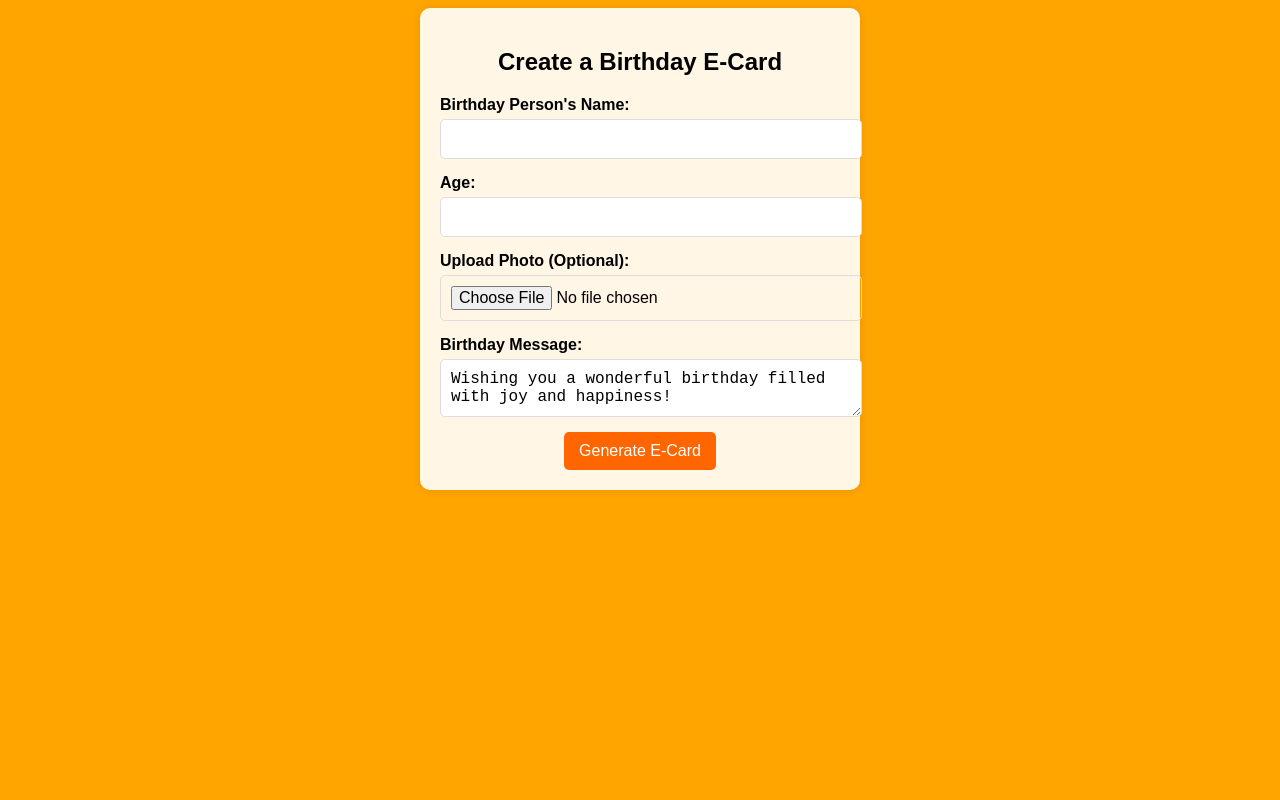
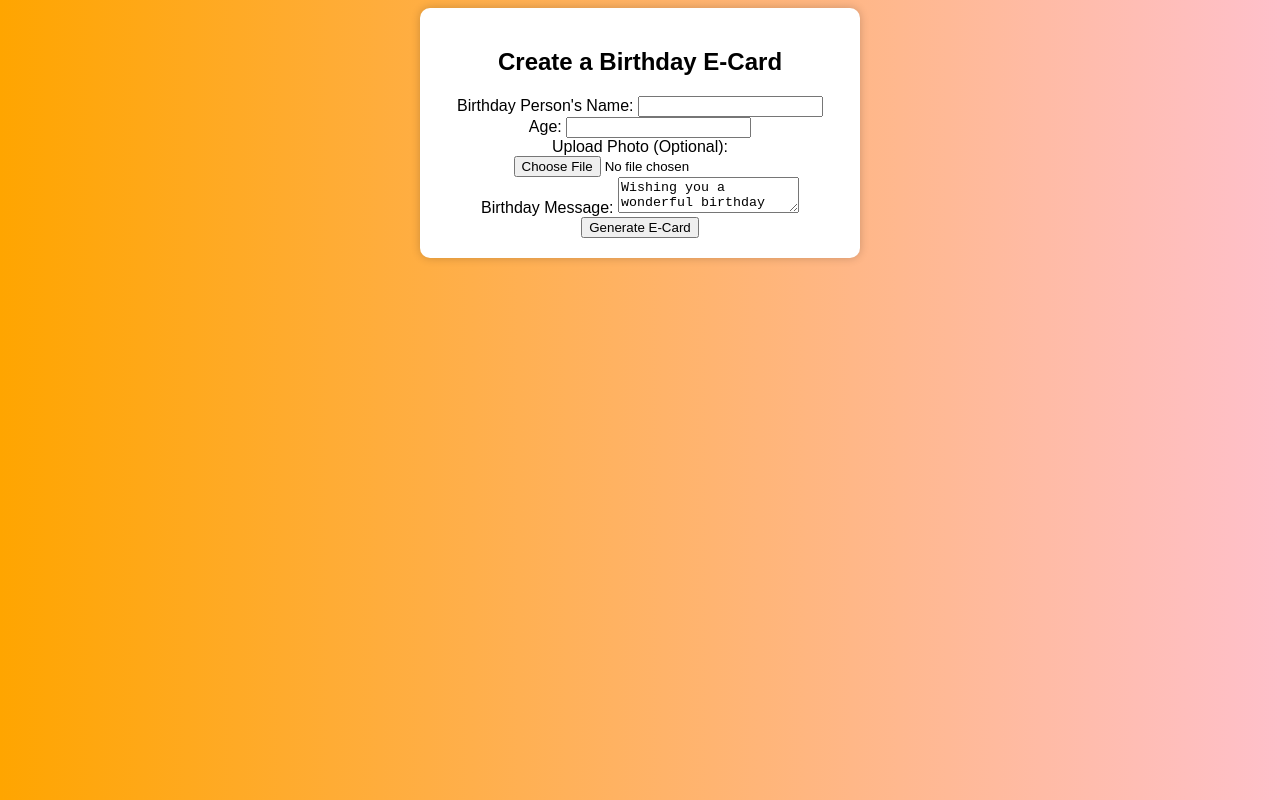
Before and after one commit to user-admin123/birthday-ecard, a plain HTML site: page index.html in a window 1280 px wide. Drawn offline with Linux system fonts and the light colour scheme.

Commit message:
Update styles.css

```diff
--- a/styles.css
+++ b/styles.css
@@ -1,10 +1,7 @@
-body { font-family: Arial, sans-serif; text-align: center; background: orange; color: white; }
-.container { max-width: 400px; margin: auto; padding: 20px; background: rgba(255,255,255,0.9); border-radius: 10px; box-shadow: 0 0 10px rgba(0,0,0,0.1); color: black; }
-.input-group { margin-bottom: 15px; display: flex; flex-direction: column; align-items: flex-start; }
-.input-group label { margin-bottom: 5px; font-weight: bold; }
-.input-group input, .input-group textarea { width: 100%; padding: 10px; border: 1px solid #ddd; border-radius: 5px; font-size: 16px; }
-button { background-color: #ff6600; color: white; border: none; padding: 10px 15px; border-radius: 5px; cursor: pointer; font-size: 16px; }
-button:hover { background-color: #cc5500; }
+body { font-family: Arial, sans-serif; text-align: center; background: linear-gradient(to right, orange, pink); color: white; }
+.container { max-width: 400px; margin: auto; padding: 20px; background: white; border-radius: 10px; box-shadow: 0 0 10px rgba(0,0,0,0.2); color: black; }
+.ecard-container { margin-top: 50px; }
+.candle { display: inline-block; font-size: 30px; margin: 5px; cursor: pointer; }
+.blown-out { opacity: 0.5; }
 .hidden { display: none; }
-#shareLinkContainer { margin-top: 20px; background: #f9f9f9; padding: 10px; border-radius: 5px; color: black; }
-#copyMessage { margin-top: 10px; font-weight: bold; color: #006600; }
+#giftBox { font-size: 24px; cursor: pointer; background: yellow; padding: 10px; display: inline-block; border-radius: 5px; }
```
